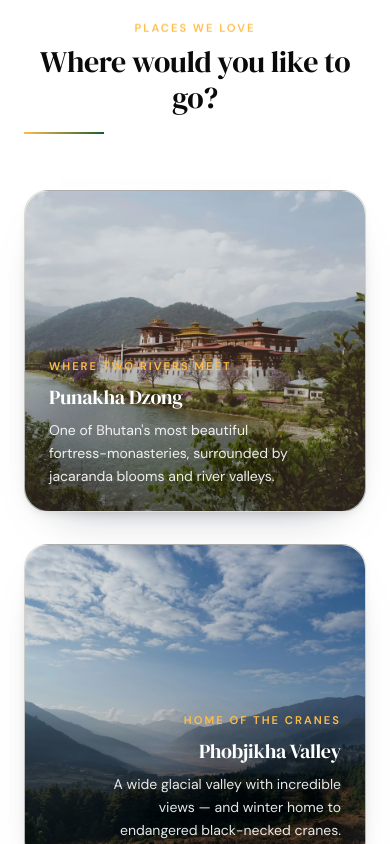
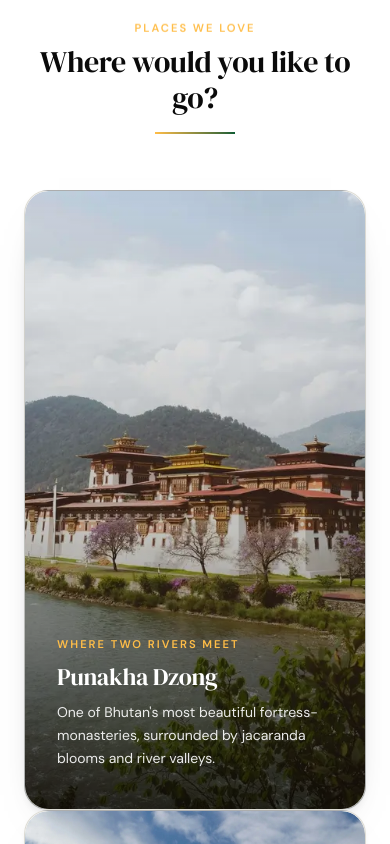
Before and after one commit to Kzoeps/bhutan-stainless-travels, a Next.js app: page / in a window 390 px wide. Shown: the part 820-1664 px from the top of the page. Built offline with nearby package versions, Linux system fonts and the light colour scheme.

Commit message:
stack working

```diff
--- a/app/globals.css
+++ b/app/globals.css
@@ -576,6 +576,37 @@
     outline-offset: 3px;
   }
 
+  /* Destinations sticky scroll-stack */
+  .destinations-stack {
+    --panel-h: min(78vh, 620px);
+    --gap: 38vh;
+  }
+
+  .destination-panel-overlay {
+    background: linear-gradient(
+      to top,
+      rgba(0, 0, 0, 0.68) 0%,
+      rgba(0, 0, 0, 0.22) 45%,
+      transparent 100%
+    );
+  }
+
+  /* Reduced-motion: flat vertical stack, no sticky */
+  @media (prefers-reduced-motion: reduce) {
+    .destinations-stack {
+      height: auto !important;
+      display: flex;
+      flex-direction: column;
+      gap: 2rem;
+    }
+
+    .destinations-stack > .bhutan-card {
+      position: relative !important;
+      top: auto !important;
+      height: var(--panel-h) !important;
+    }
+  }
+
   /* Section transition gradients — subtle feathering at section seams */
   .section-seam-top-from-bg::before,
   .section-seam-top-from-editorial::before,
--- a/components/pathfinder/destinations-section.tsx
+++ b/components/pathfinder/destinations-section.tsx
@@ -8,6 +8,7 @@ const destinations = [
     subtitle: "Where two rivers meet",
     description:
       "One of Bhutan's most beautiful fortress-monasteries, surrounded by jacaranda blooms and river valleys.",
+    align: "left" as const,
   },
   {
     image: "/phobjikha.webp",
@@ -15,6 +16,7 @@ const destinations = [
     subtitle: "Home of the cranes",
     description:
       "A wide glacial valley with incredible views — and winter home to endangered black-necked cranes.",
+    align: "right" as const,
   },
   {
     image: "/bumthang.webp",
@@ -22,13 +24,19 @@ const destinations = [
     subtitle: "Bhutan's spiritual heart",
     description:
       "Ancient temples, quiet forests, and some of the oldest Buddhist sites in the country.",
+    align: "left" as const,
   },
 ]
+
+// Increasing top offsets so each previous card peeks as a strip behind the next
+const stickyTops = ["5rem", "7rem", "9rem"] as const
+const zLevels = ["z-[10]", "z-[20]", "z-[30]"] as const
 
 const DestinationsSection = () => {
   return (
     <section id="destinations" className="bg-background py-20">
       <div className="mx-auto max-w-7xl px-6">
+        {/* Heading — normal flow, scrolls away */}
         <div className="mb-14 text-center">
           <p
             className="reveal font-body text-gold eyebrow-compact mb-2"
@@ -43,41 +51,58 @@ const DestinationsSection = () => {
             Where would you like to go?
           </h2>
           <div
-            className="reveal bhutan-divider mt-4 w-20"
+            className="reveal bhutan-divider mx-auto mt-4 w-20"
             style={{ "--reveal-delay": "2" } as React.CSSProperties}
           />
         </div>
 
-        <div className="flex flex-col gap-8">
+        {/* Stack container — exactly 3× panel height */}
+        <div
+          className="destinations-stack relative"
+          style={
+            {
+              height: "calc((var(--panel-h) + var(--gap)) * 3)",
+            } as React.CSSProperties
+          }
+        >
           {destinations.map((destination, index) => {
-            const alignment =
-              index % 2 === 0 ? "items-start text-left" : "items-end text-right"
-
+            const isRight = destination.align === "right"
             return (
               <div
                 key={destination.title}
-                className="destination-panel bhutan-card group"
+                className={`bhutan-card group sticky overflow-hidden ${zLevels[index]}`}
+                style={
+                  {
+                    top: stickyTops[index],
+                    height: "var(--panel-h)",
+                  } as React.CSSProperties
+                }
               >
-                <div className="destination-panel-shell relative min-h-[20rem] overflow-hidden rounded-[var(--pathfinder-card-radius)] sm:min-h-[24rem] md:min-h-[28rem]">
+                <div className="destination-panel-shell relative h-full w-full overflow-hidden rounded-[var(--pathfinder-card-radius)]">
                   <Image
                     src={destination.image}
                     alt={destination.title}
                     fill
-                    sizes="(min-width: 1024px) 900px, (min-width: 768px) 85vw, 95vw"
-                    className="destination-panel-image object-cover transition-transform duration-500 group-focus-within:scale-105 group-hover:scale-105"
+                    priority={index === 0}
+                    sizes="(min-width: 1280px) 1152px, (min-width: 768px) 85vw, 95vw"
+                    className="destination-panel-image object-cover transition-transform duration-500 group-hover:scale-[1.03]"
                   />
                   <div
-                    className="destination-panel-overlay pointer-events-none absolute inset-0 opacity-60 transition-opacity duration-500 group-focus-within:opacity-90 group-hover:opacity-90"
+                    className="destination-panel-overlay pointer-events-none absolute inset-0"
                     aria-hidden="true"
                   />
                   <div
-                    className={`destination-panel-legibility absolute inset-0 flex flex-col justify-end gap-3 p-6 sm:p-8 md:p-11 ${alignment}`}
+                    className={`absolute bottom-10 flex flex-col gap-2 px-8 sm:bottom-12 sm:px-12 md:bottom-14 md:px-14 ${
+                      isRight
+                        ? "right-0 items-end text-right"
+                        : "left-0 items-start text-left"
+                    }`}
                   >
-                    <div className="destination-panel-content max-w-sm text-balance sm:max-w-lg">
+                    <div className="max-w-sm sm:max-w-lg">
                       <p className="font-body eyebrow-compact text-gold">
                         {destination.subtitle}
                       </p>
-                      <h3 className="font-display mt-2 text-xl text-white sm:text-2xl md:text-3xl">
+                      <h3 className="font-display mt-2 text-2xl text-white sm:text-3xl md:text-4xl">
                         {destination.title}
                       </h3>
                       <p className="font-body mt-2 text-sm leading-relaxed text-white/90 sm:text-base">
--- a/components/pathfinder/navbar.tsx
+++ b/components/pathfinder/navbar.tsx
@@ -24,7 +24,7 @@ const Navbar = () => {
 
   return (
     <nav
-      className={`fixed top-0 right-0 left-0 z-50 transition-all duration-300 ${
+      className={`fixed top-0 right-0 left-0 z-[100] transition-all duration-300 ${
         scrolled
           ? "bg-maroon-deep/95 shadow-lg backdrop-blur-sm"
           : "bg-transparent"
```
